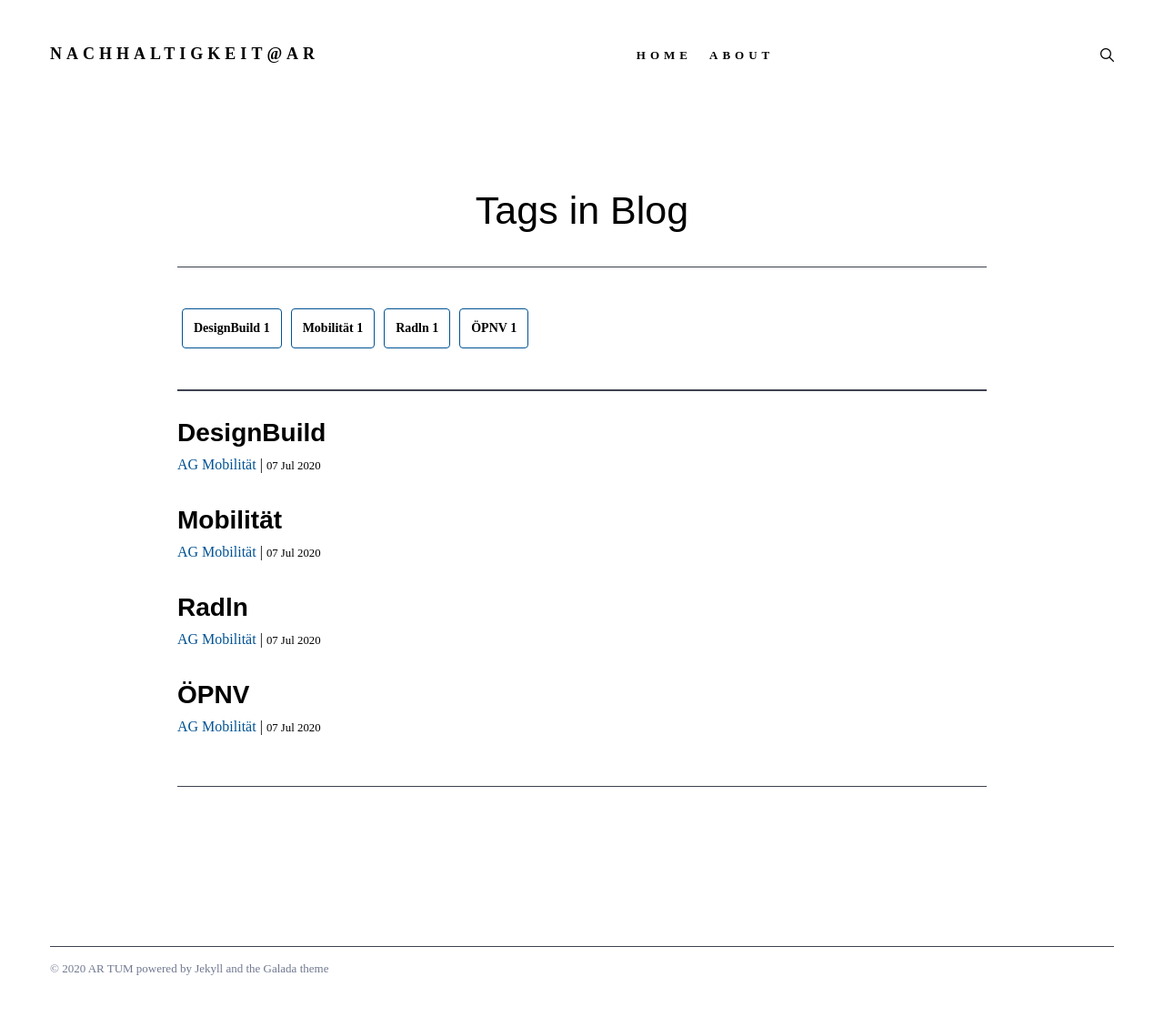
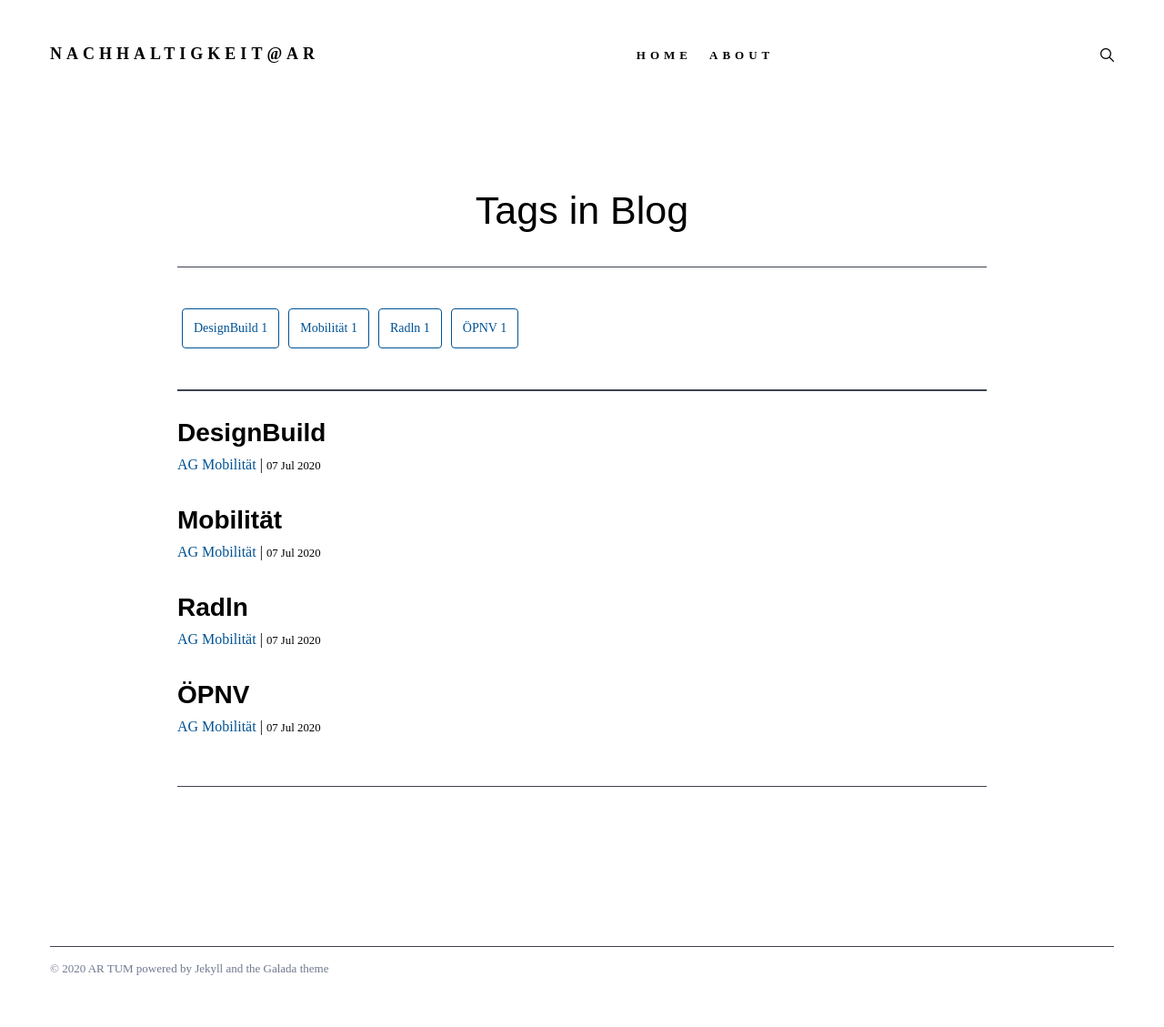
Before and after one commit to hingstarne/artumnachhaltigkeit, a Jekyll site: the page built from tags.html, in a window 1280 px wide. Shown: the whole page at 91% size. Built offline with Jekyll 4.4.1, drawn with Linux system fonts in a browser that asks for light colours; nearby versions of some CDN libraries; some web fonts are replaced.

Commit message:
edit tags

```diff
--- a/_sass/4-layouts/_tags.scss
+++ b/_sass/4-layouts/_tags.scss
@@ -13,8 +13,7 @@
     padding: 7px 12px;
     font-size: 14px;
     border-radius: 4px;
-    color: $text;
-    font-weight: 700;
+    color: $primary-color;
     background: $white;
     border: solid $primary-color 1px;
     &:hover {
```
